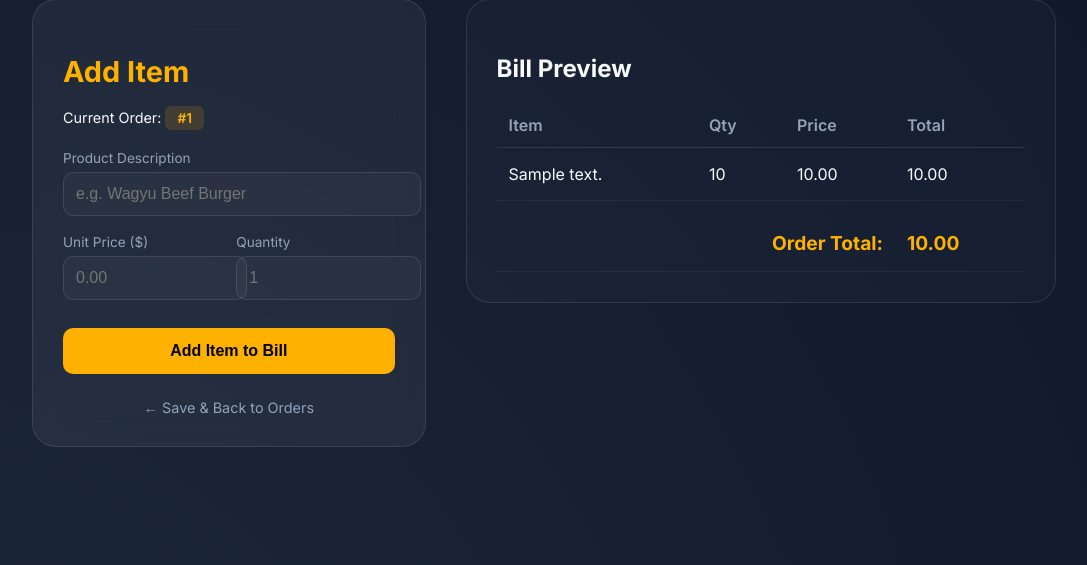
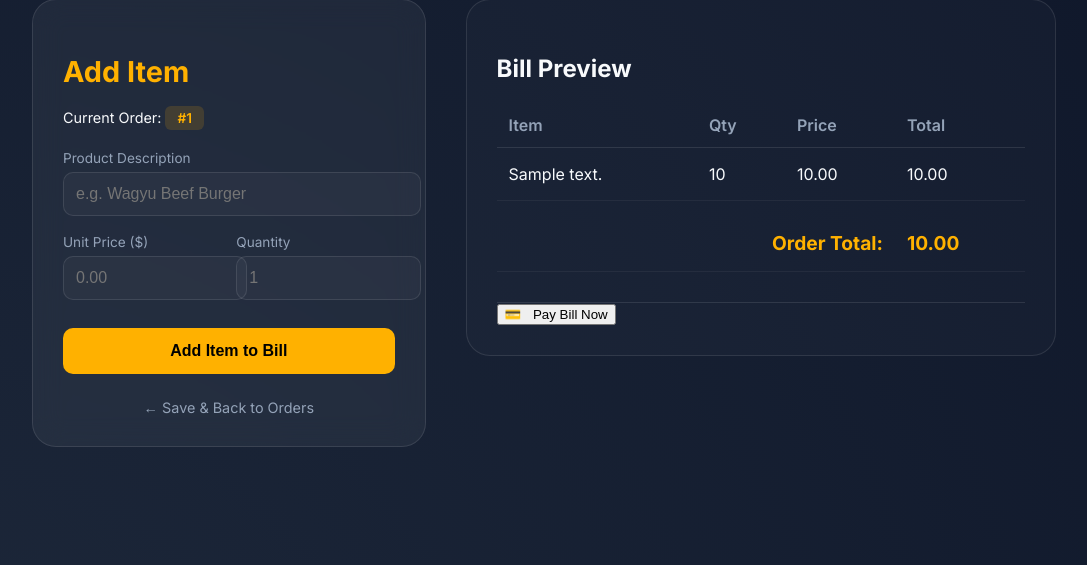
Before and after one commit to SAshraf2001/Project_code, a Django app: page /billing/order-items/1/ in a window 1280 px wide. Shown: the part 101-666 px from the top of the page, without its empty margins (96-1183 px from the left). Run offline with Django 5.2, Linux system fonts and the light colour scheme; a user stored in the database is signed in; tables that the repository leaves empty hold one stand-in row (values such as "Sample post").

Commit message:
Changes done

```diff
--- a/billing/models.py
+++ b/billing/models.py
@@ -1,7 +1,7 @@
 from django.db import models
 from Home.models import Profiling
-
 import string
+from django.utils import timezone
 import secrets
 
 #defining a function for random Ids generation:
@@ -16,7 +16,7 @@ def random_ids():
 class Order(models.Model):
     order_id = models.CharField(max_length=23, primary_key=True, default=random_ids, editable=False)
     customer = models.ForeignKey(Profiling,  on_delete=models.CASCADE)
-    total_amount = models.DecimalField(max_digits=10, decimal_places=2)
+    total_amount = models.DecimalField(max_digits=10, decimal_places=2, default=0)
     address = models.CharField(max_length=100, null=False, blank=False)
     status = models.CharField(max_length=12, blank=False, null=False)
     bill_date = models.DateField()
@@ -41,7 +41,7 @@ class OrderItems(models.Model):
 class Payment(models.Model):
     payId = models.CharField(max_length=15, primary_key=True, default=random_ids, editable=False)
     bill= models.ForeignKey(Order, on_delete=models.CASCADE,  related_name='bills')
-    payment_date = models.DateTimeField()
+    payment_date = models.DateTimeField(blank=False, null=False)
     amount = models.DecimalField(max_digits=10, decimal_places=2)
     payment_method = models.CharField(max_length=23, null=False, blank=False)
     reference_number = models.IntegerField()
--- a/billing/views.py
+++ b/billing/views.py
@@ -3,6 +3,7 @@ from django.shortcuts import redirect
 from django.contrib import messages
 from Home.models import Profiling
 from billing.models import Order, OrderItems, Payment
+from django.utils import timezone
 
 def order_items(request, parent_id): #* 4 --> lineTotal = 23400 Actually debugging how the product is being saved in the ordered_items model accordingly.
    try:
@@ -63,18 +64,11 @@ def prod_history(request):
     for order in param_user_a:
        total = 0
        sum_total = 0
-
        order_object = OrderItems.objects.filter(itemOrder = order)
-
        for item in order_object:
           total = item.amount + total
-
        sum_total += total
-
        order.total_amount = sum_total
-       print(f'Total Amount is Saved:{order.total_amount}')
-
-   # print(param_user_a)
     context = {
         'params':param_user_a,
     }
@@ -91,7 +85,7 @@ def bill_terminal(request, order_Id):
          total_price = item.amount + total_price
    if request.method == 'POST':
       reference_number = request.POST.get('reference')
-      payment_date = request.POST.get('date')
+      payment_date = request.POST.get('date') or timezone.now()
       payment_method = request.POST.get('payment_method')
       bill_object = Payment.objects.create(bill=orderId, payment_date=payment_date, reference_number=reference_number, amount=total_price, payment_method=payment_method, payment_status='Paid')
       bill_object.save()
@@ -99,6 +93,10 @@ def bill_terminal(request, order_Id):
    return render(request, 'Bills/bill_payment.html', {'order':orderId, 'total_amount':total_price, 'orderItems':items_list})
 
 def payment_confirmed(request):
-   params = Payment.objects.all()
-   context = {"param":params}
+   latest_payment = Payment.objects.latest('payment_date').last()
+   params = OrderItems.objects.filter(itemOrder=latest_payment.bill)
+   print(latest_payment)
+   context = {"param":params,
+              'latest_payment':latest_payment,
+              'total':latest_payment.amount}
    return render(request, 'Bills/payment_confirmed.html', context)
--- a/templates/Bills/order_prod_items.html
+++ b/templates/Bills/order_prod_items.html
@@ -353,6 +353,14 @@
           </tbody>
           {% endfor %}
         </table>
+        <div style="margin-top: 30px; border-top: 1px solid var(--glass-border); pt-20">
+    <form action="{% url 'bill_Terminal' order_id.order_id %}">
+      <button type="submit" class="btn-pay">
+        <span style="margin-right: 8px;">💳</span> Pay Bill Now
+      </button>
+    </form>
+  </div>
+</div>
       </div>
       {% else %}
       <div class="form-container" style="text-align: center">
```
Also changed, not shown: templates/Bills/payment_confirmed.html (+3 -4 lines), billing/migrations/0001_initial.py, billing/migrations/0002_alter_order_order_id_alter_orderitems_order_item_id.py (deleted), billing/migrations/0002_alter_payment_payment_date.py (added), billing/migrations/0003_alter_order_total_amount.py (added), billing/migrations/0003_payment.py (deleted), billing/migrations/0004_rename_bill_id_payment_bill.py (deleted).
